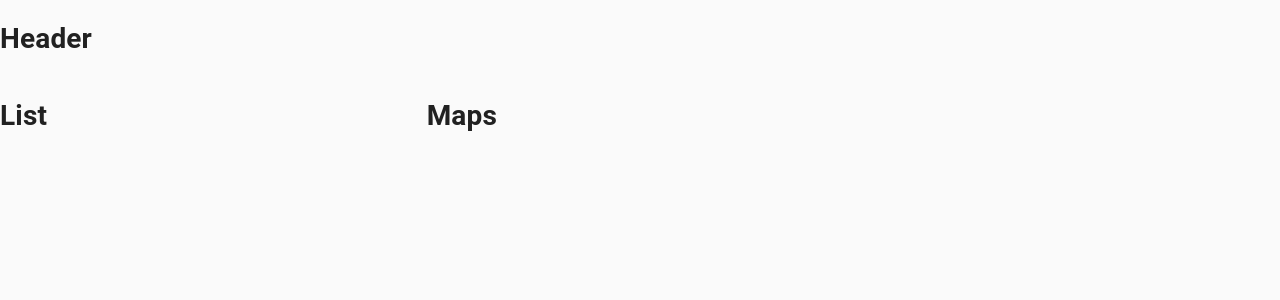
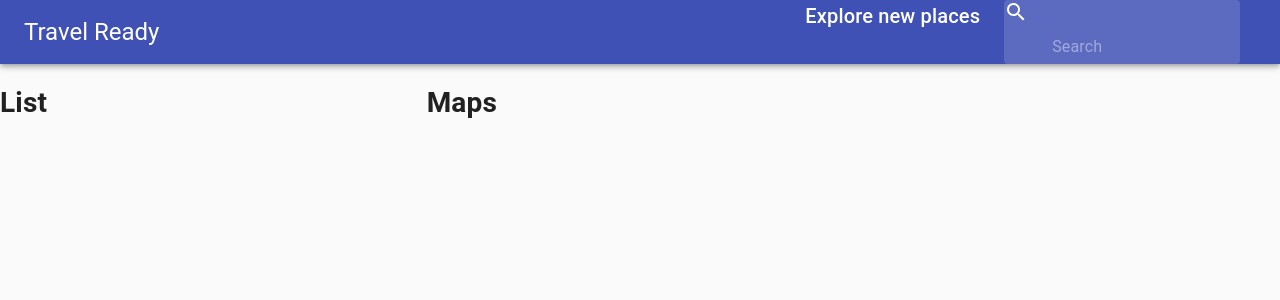
Before and after one commit to ankitaugale23/Travel-Advisor, a React (Create React App) app: page / in a window 1280 px wide. Shown: the top 300 px of the page. Built offline with nearby package versions, Linux system fonts and the light colour scheme.

Commit message:
Header component complete

```diff
--- a/package.json
+++ b/package.json
@@ -6,6 +6,7 @@
     "@material-ui/core": "^4.12.3",
     "@material-ui/icons": "^4.11.2",
     "@material-ui/lab": "^4.0.0-alpha.60",
+    "@material-ui/system": "^4.12.1",
     "@react-google-maps/api": "^2.2.0",
     "@testing-library/jest-dom": "^5.14.1",
     "@testing-library/react": "^11.2.7",
--- a/src/components/Header/Header.js
+++ b/src/components/Header/Header.js
@@ -1,7 +1,38 @@
 import react from "react";
+import { Autocomplete } from "@react-google-maps/api";
+import { AppBar, Toolbar, Typography, InputBase, Box } from "@material-ui/core";
+import SearchIcon from "@material-ui/icons/Search";
 
+
+import useStyles from "./styles";
 const Header = ()=> {
-    return <h1>Header</h1>
+    const classes = useStyles();
+    return (
+        <AppBar position="static"> {/*main navigation bar*/}
+            <Toolbar className={classes.toolbar} > {/*Toolbar of App*/}
+                <Typography variant="h5" className={classes.title}>
+                        Travel Ready      {/*Name of the app*/}
+                </Typography>
+                <Box display="flex" >
+                    <Typography variant="h6">
+                        Explore new places     {/*Searchbar header of the app*/}
+                    </Typography>
+                    {/* <Autocomplete>                Search bar component */}
+                        <div className={classes.search} >
+                            <div className={classes.SearchIcon}>
+                                <SearchIcon />
+                            </div>
+                            <InputBase
+                                placeholder="Search"
+                                classes={{root: classes.inputRoot, input: classes.inputInput}}
+                            />
+                        </div>
+
+                    {/* </Autocomplete> */}
+                </Box>
+            </Toolbar>
+        </AppBar>
+    )
 }
 
 export default Header;
--- a/src/components/Header/styles.js
+++ b/src/components/Header/styles.js
@@ -0,0 +1,38 @@
+import { alpha, makeStyles } from '@material-ui/core/styles';
+import { sizing } from '@material-ui/system';
+
+export default makeStyles((theme) => ({
+  title: {
+    display: 'none',
+    [theme.breakpoints.up('sm')]: {
+      display: 'block',
+
+    },
+  },
+  header: {
+    height: "20%",
+    align: 'center'
+  },
+  search: {
+    position: 'relative',
+    borderRadius: theme.shape.borderRadius,
+    backgroundColor: alpha(theme.palette.common.white, 0.15),
+    '&:hover': { backgroundColor: alpha(theme.palette.common.white, 0.25) },
+    marginRight: theme.spacing(2),
+    marginLeft: 0,
+    width: '100%',
+    [theme.breakpoints.up('sm')]: { marginLeft: theme.spacing(3), width: 'auto' },
+  },
+  searchIcon: {
+    padding: theme.spacing(0, 2), height: '100%', position: 'absolute', pointerEvents: 'none', display: 'flex', alignItems: 'center', justifyContent: 'center',
+  },
+  inputRoot: {
+    color: 'inherit',
+  },
+  inputInput: {
+    padding: theme.spacing(1, 1, 1, 0), paddingLeft: `calc(1em + ${theme.spacing(4)}px)`, transition: theme.transitions.create('width'), width: '100%', [theme.breakpoints.up('md')]: { width: '20ch' },
+  },
+  toolbar: {
+    display: 'flex', justifyContent: 'space-between'
+  },
+}));
```
Also changed, not shown: src/components/VideoDetail/styles.js (deleted).
